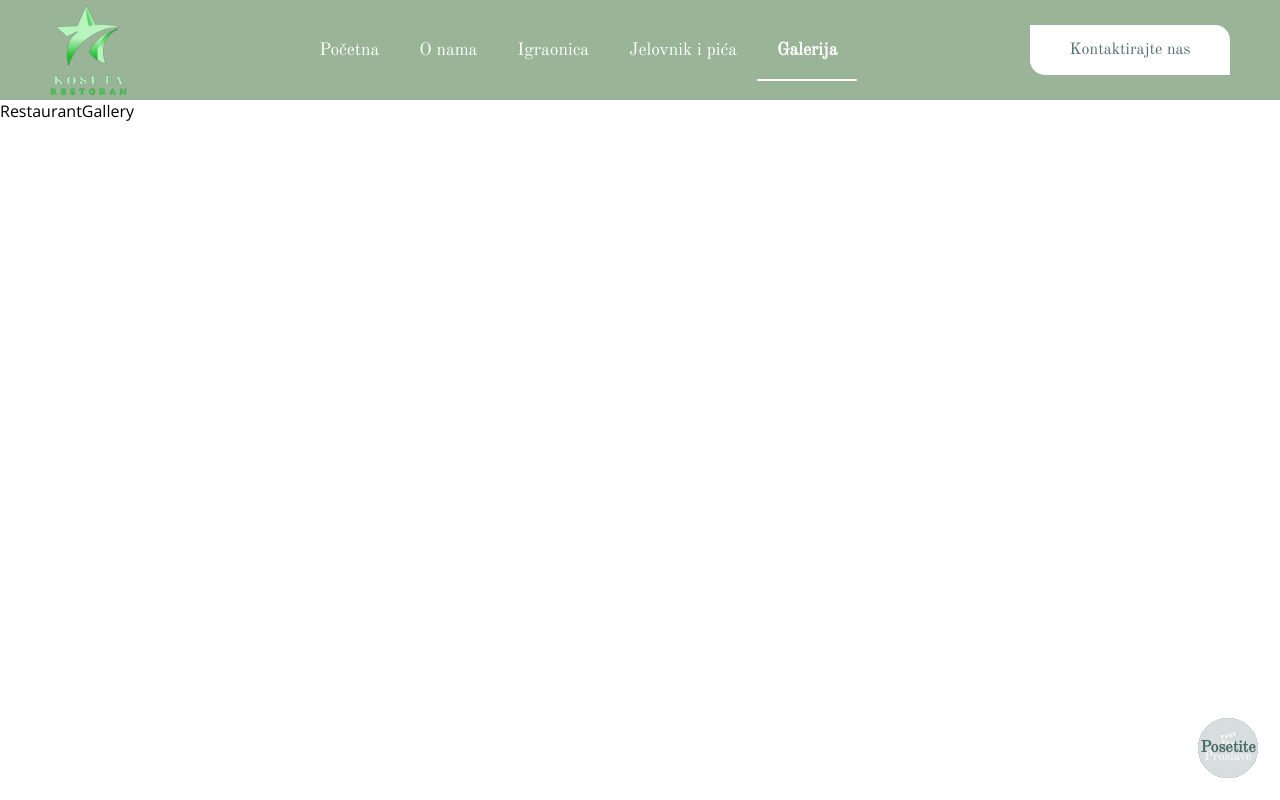
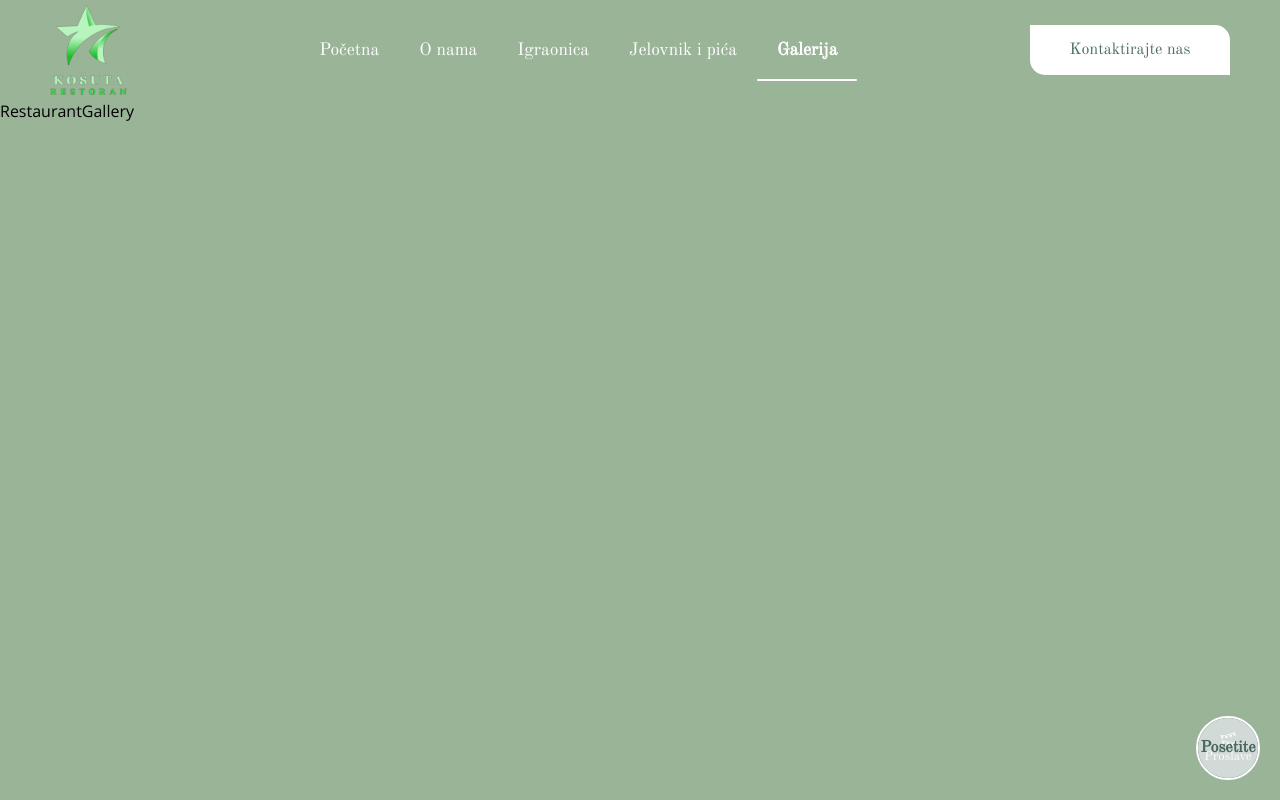
Before and after one commit to DenisPozder/Kosuta, a React (Create React App) app: page /restoran/galerija in a window 1280 px wide. Built offline with nearby package versions, Linux system fonts and the light colour scheme; a web font is replaced by a local one.

Commit message:
Saving Changes 8

```diff
--- a/src/Layout/RestaurantNavbar/restaurant-navbar.css
+++ b/src/Layout/RestaurantNavbar/restaurant-navbar.css
@@ -6,6 +6,7 @@
     left: 0;
     z-index: 9999;
     transition: background-color .3s ease;
+    animation: comingFromTop 1s ease forwards;
 }
 
 .restaurant-relative {
@@ -15,6 +16,7 @@
     top: 0;
     z-index: 9999;
     background-color: var(--restaurant-background);
+    animation: comingFromTop 1s ease forwards;
 }
 
 .restaurant-navbar.background {
@@ -29,7 +31,6 @@
     margin: 0 80px;
     height: 100%;
     position: relative;
-    animation: comingFromTop 1s ease forwards;
 }
 
 @keyframes comingFromTop {
--- a/src/index.css
+++ b/src/index.css
@@ -18,6 +18,7 @@ body {
   margin: 0;
   padding: 0;
   font-family: 'Open Sans', sans-serif;
+  background-color: var(--restaurant-background);
 }
 
 .page-section {
```
